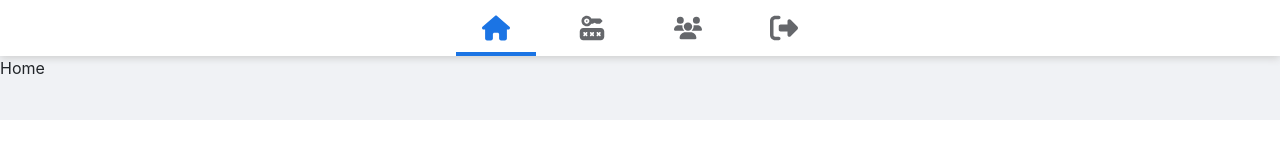
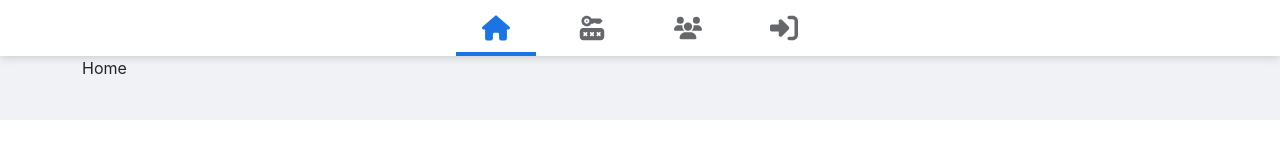
Before and after one commit to Sadohpv/opt_test, a React (Create React App) app: page / in a window 1280 px wide. Shown: the top 160 px of the page. Built offline with nearby package versions, Linux system fonts and the light colour scheme; a web font is replaced by a local one.

Commit message:
Error Boundary set up

```diff
--- a/src/App.js
+++ b/src/App.js
@@ -4,12 +4,12 @@
 import { Navigate, Route, Routes } from "react-router-dom";
 import PrivateRoute from "./routes/privateRoute";
 import { useSelector } from "react-redux";
+import ErrorBoundary from "./components/errorBoundary/errorBoundary";
 
 function App() {
+	const dataUserRedux = useSelector((state) => state.user.data_init);
 
-	const dataUserRedux = useSelector(state => state.user.data_init);
-
-
+	console.log(dataUserRedux);
 
 	return (
 		<div className="App">
@@ -26,7 +26,17 @@
 					// 	Layout = Fragment;
 					// }
 
-					return <Route key={index} path={route.path} element={<Page />} />;
+					return (
+						<Route
+							key={index}
+							path={route.path}
+							element={
+								<ErrorBoundary>
+									<Page />
+								</ErrorBoundary>
+							}
+						/>
+					);
 				})}
 				{privateRoutes.map((route, index) => {
 					const Page = route.component;
--- a/src/components/Navbar/Navbar.js
+++ b/src/components/Navbar/Navbar.js
@@ -2,13 +2,12 @@
 import classNames from "classnames/bind";
 import { OTPicon, HomeIcon, ListUserIcon, LoginIcon, LogoutIcon } from "../../asset/icons";
 import { NavLink, useNavigate } from "react-router-dom";
-import { useContext, useEffect } from "react";
-import { UserContext } from "../../useContextLearn/useContextCustom";
+import { useEffect } from "react";
 import { toast } from "react-toastify";
 import ToastifyUser from "../../pages/ListUser/toastUser";
 import TippyCustom from "../Tippy";
 import { useDispatch, useSelector } from "react-redux";
-import { handleLogoutRedux,handleLoginRedux,handleRefresh } from "../../redux/actions/userAction";
+import { handleLogoutRedux, handleRefresh } from "../../redux/actions/userAction";
 const cx = classNames.bind(styles);
 function Navbar() {
 	const classes = cx("nav_item", cx("item"));
--- /dev/null
+++ b/src/components/errorBoundary/errorBoundary.js
@@ -0,0 +1,29 @@
+import React from "react";
+
+class ErrorBoundary extends React.Component {
+    constructor(props) {
+      super(props);
+      this.state = { hasError: false };
+    }
+
+    static getDerivedStateFromError(error) {
+      // Update state so the next render will show the fallback UI.
+      return { hasError: true };
+    }
+
+    componentDidCatch(error, errorInfo) {
+      // You can also log the error to an error reporting service
+    //   logErrorToMyService(error, errorInfo);
+    }
+
+    render() {
+      if (this.state.hasError) {
+        // You can render any custom fallback UI
+        return <h1>Something went wrong.</h1>;
+      }
+
+      return this.props.children;
+    }
+  }
+
+  export default ErrorBoundary;
--- a/src/index.js
+++ b/src/index.js
@@ -6,18 +6,17 @@
 import "react-toastify/dist/ReactToastify.css";
 import "@fortawesome/fontawesome-free/css/all.min.css";
 import { BrowserRouter } from "react-router-dom";
-import { Provider as ProviderUser } from "./useContextLearn/useContextCustom";
 import store from "./redux/store";
 import { Provider } from "react-redux";
 const root = ReactDOM.createRoot(document.getElementById("root"));
 root.render(
 	<Provider store={store}>
 		<React.StrictMode>
+			<BrowserRouter>
 
-				<BrowserRouter>
 					<App />
-				</BrowserRouter>
 
+			</BrowserRouter>
 		</React.StrictMode>
 	</Provider>
 );
--- a/src/pages/Home/index.js
+++ b/src/pages/Home/index.js
@@ -1,23 +1,19 @@
 import classNames from "classnames/bind";
 import styles from "./Home.module.scss";
-import { useState } from "react";
-import { useNavigate } from "react-router-dom";
-import {toast} from 'react-toastify';
+
 import ToastifyUser from "../ListUser/toastUser";
 
 const cx = classNames.bind(styles);
 
 function Home() {
 
+	return (
 
+			<div className={cx('container')}>
+				Home
+				<ToastifyUser />
+			</div>
 
-
-	return (
-		<div>
-
-			Home
-			<ToastifyUser/>
-		</div>
 	);
 }
 
--- a/src/pages/Login/index.js
+++ b/src/pages/Login/index.js
@@ -1,11 +1,9 @@
 import styles from "./Login.module.scss";
 import classNames from "classnames/bind";
 import { toast } from "react-toastify";
-import { loginApi } from "../../services/UserService";
 import ToastifyUser from "../ListUser/toastUser";
 import { useNavigate } from "react-router-dom";
-import { useContext, useState, useEffect } from "react";
-import { UserContext } from "../../useContextLearn/useContextCustom";
+import { useState, useEffect } from "react";
 import { handleLoginRedux } from "../../redux/actions/userAction";
 import { useDispatch, useSelector } from "react-redux";
 const cx = classNames.bind(styles);
--- a/src/redux/reducers/userReducer.js
+++ b/src/redux/reducers/userReducer.js
@@ -2,7 +2,6 @@
 	FETCH_USER_ERROR,
 	FETCH_USER_LOGIN,
 	FETCH_USER_SUCCESS,
-	USER_LOGIN,
 	USER_LOGOUT,
 	USER_REFRESH,
 } from "../actions/userAction";
@@ -35,13 +34,12 @@
                 isError: true,
 			};
 		case FETCH_USER_SUCCESS:
-			console.log(action);
 			return {
 				...state,
 				data_init: {
 					email: action.data.email,
+					auth: true,
 					token: action.data.token,
-					auth: true,
 				},
                 isLoading: false,
                 isError: false,
@@ -54,19 +52,22 @@
                 ...state,
                 data_init: {
 					email: '',
+					auth: null,
 					token: '',
-					auth: null,
 				},
             }
 		case USER_REFRESH:
+			if( localStorage.getItem('token')){
 				return {
 					...state,
 					data_init: {
 						email:  localStorage.getItem('email'),
+						auth: true,
 						token: localStorage.getItem('token'),
-					auth: true,
 					},
 				}
+			}
+
 		default:
 			return state;
 	}
--- a/src/routes/privateRoute.js
+++ b/src/routes/privateRoute.js
@@ -1,5 +1,4 @@
-import { useContext } from "react";
-import { UserContext } from "../useContextLearn/useContextCustom";
+
 import { Alert } from "react-bootstrap";
 import { useSelector } from "react-redux";
 
```
Lines whose indentation alone changed are shown as unchanged.
